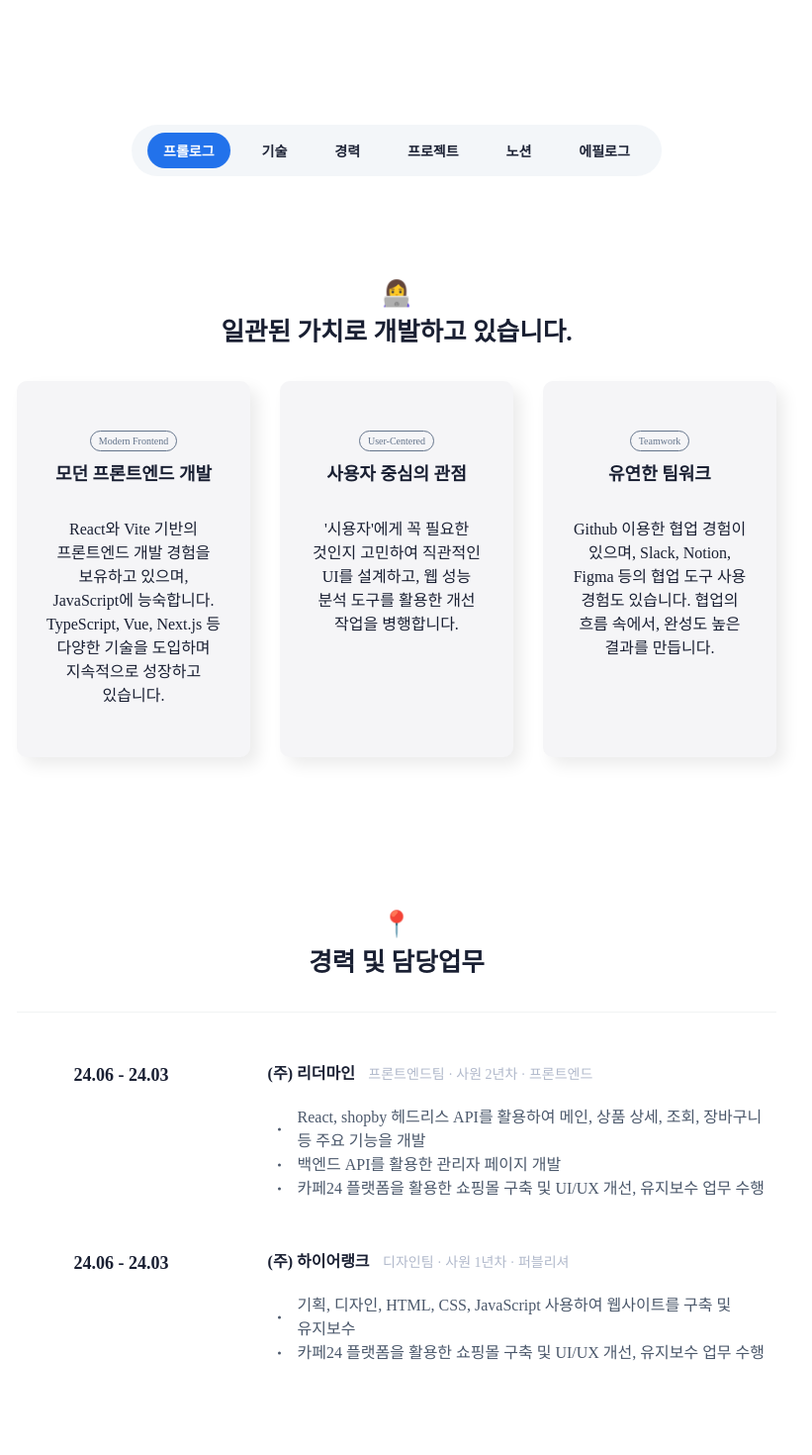
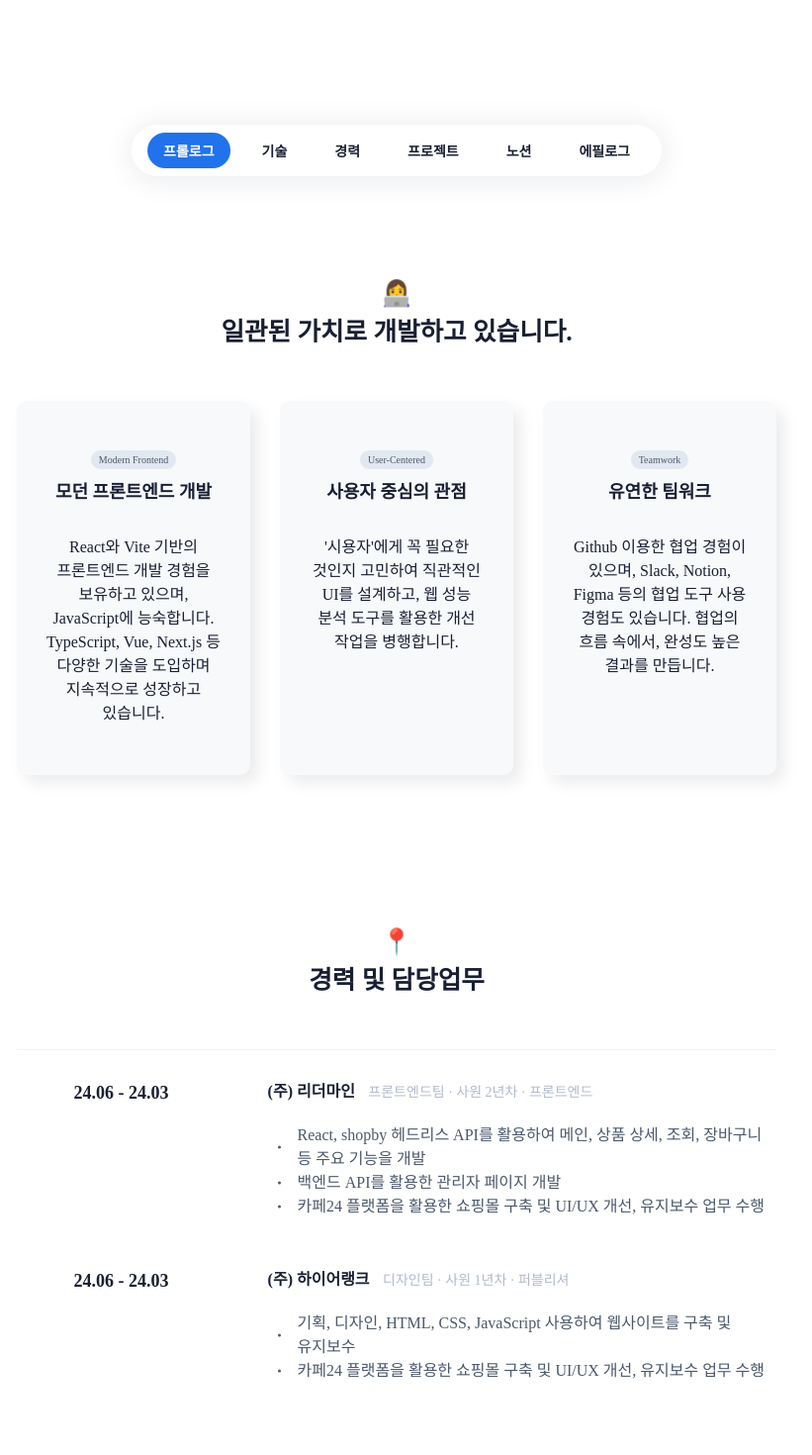
Before and after one commit to oLangS2/portfolio, a React (Create React App) app: page / in a window 1280 px wide. Shown: the part 480-1950 px from the top of the page at 99% size, without its empty margins (239-1060 px from the left). Built offline with nearby package versions, Linux system fonts and the light colour scheme; a web font is replaced by a local one.

Commit message:
스와이퍼 버튼 css 수정

```diff
--- a/src/components/projects/ProjectCard.jsx
+++ b/src/components/projects/ProjectCard.jsx
@@ -1,11 +1,10 @@
 import React from 'react';
-import { AiOutlinePlus } from "react-icons/ai";
+import { SiAqua } from "react-icons/si";
 
 const ProjectCard = ({ data, onClick }) => {
   return (
     <div className="card" onClick={onClick}>
       <div className="desc">
-        <div className='icon'>{data.icon}</div>
         <h3>{data.company}</h3>
         <span>{data.period}</span>
         <p>{data.title}</p>
--- a/src/components/sections/Notion.jsx
+++ b/src/components/sections/Notion.jsx
@@ -33,10 +33,10 @@ const notion = () => {
             {/* 커스텀 버튼 */}
             <div className="navigation_wrap flex gap-10">
               <div className="custom-prev swiper-button-prev">
-                <AiOutlineLeft size={40}/>
+                <AiOutlineLeft size={16}/>
               </div>
               <div className="custom-next swiper-button-next">
-                <AiOutlineRight size={40}/>
+                <AiOutlineRight size={16}/>
               </div>
             </div>
           </Swiper>
--- a/src/data/projects.js
+++ b/src/data/projects.js
@@ -2,7 +2,6 @@
 const projectData = [
   {
     id: 1,
-    icon:"📘",
     people:"FE 2",
     link:"https://www.jinrotonic.com/",
     title: "진로토닉몰 쇼핑몰 구축 및 고도화",
--- a/src/styles/global.scss
+++ b/src/styles/global.scss
@@ -124,6 +124,7 @@ button {
     //SECTION 메인
     .main_visual{
         padding: 200px 0 100px;
+
         h2{
             font-size: 3rem;
             font-weight: 700;
@@ -145,7 +146,7 @@ button {
         .title{
             font-size: 1.6rem;
             font-weight: 700;
-            margin: 50px 0 30px;
+            margin: 50px 0;
             display: block;
         }
     }
@@ -153,7 +154,7 @@ button {
     //SECTION 기술
     .about_wrap{
         .box{
-            background: #f5f5f7;
+            background: $gray-6;
             box-shadow: 8px 8px 16px 0 rgba(0, 0, 0, 0.08);
             flex:1;
             padding: 50px 30px;
@@ -164,8 +165,9 @@ button {
             }
             span{
                 font-size: 10px;
-                border: 1px solid $gray-2;
-                color: $gray-2;
+                // border: 1px solid $gray-2;
+                color: $gray-1;
+                background-color: $gray-4;
                 border-radius: 100px;
                 padding:2px 8px;
                 display: block;
@@ -188,7 +190,7 @@ button {
     .career_wrap{
         .box_wrap{
             border-top: 1px solid $gray-5;
-            padding: 50px 0;
+            padding: 30px 0;
             margin: 0 auto;
             .box{
                 text-align: left;
@@ -399,12 +401,25 @@ button {
         width: 100%;
         top: 50%;
         .custom-prev,.custom-next{
+            cursor: pointer;
             position: absolute;
             top: 0;
             z-index: 1;
             opacity: 0;
             transition: 0.3s;
             transform: scale(0.8);
+            width: 50px;
+            height: 50px;
+            border: 1px solid $gray-4;
+            border-radius: 100%;
+            background-color: $white-0;
+            box-shadow: 0 .6px .6px -1.25px rgba(0, 0, 0, .12), 0 2.2px 2.2px -2.5px rgba(0, 0, 0, .1), 0 10px 10px -3.75px rgba(0, 0, 0, .0425);
+            svg{
+                position: absolute;
+                top: 50%;
+                left: 50%;
+                transform: translate(-50%,-50%);
+            }
         }
         .custom-prev{
             left: 30px;
@@ -461,8 +476,10 @@ button {
     display: flex;
     gap: 1rem;
     padding: 0.5rem 1rem;
-    backdrop-filter: blur(10px);
-    background-color: rgba($gray-4, 0.4); /* 반투명 배경 */
+    box-shadow: 0px 2px 30px 0px rgba(0, 27, 55, 0.1);
+    background-color: $white-0;
+    // backdrop-filter: blur(10px);
+    // background-color: rgba($gray-4, 0.4); /* 반투명 배경 */
     position: sticky;
     top: 20px;
     left: 50%;
```
